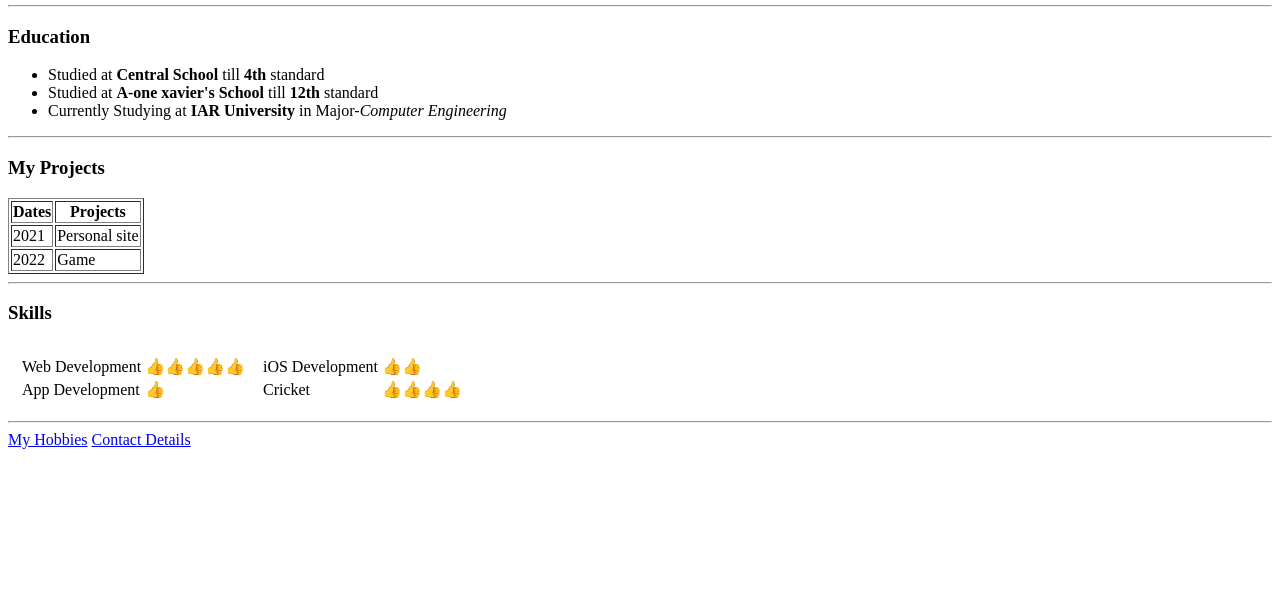
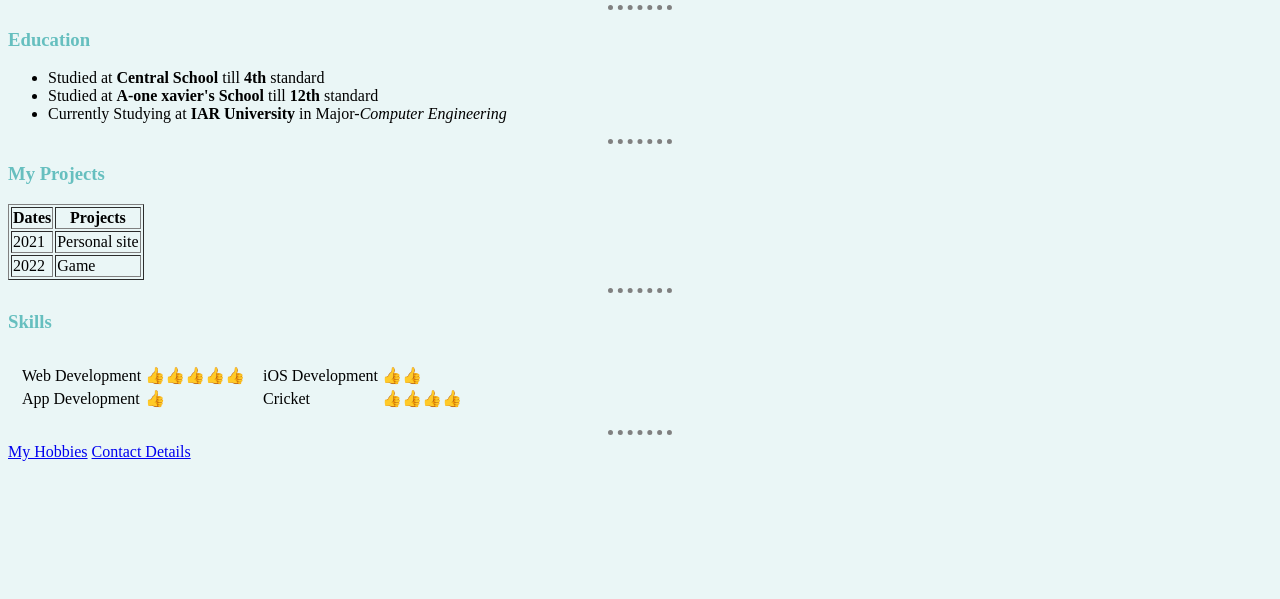
Before and after one commit to kart12368/cv, a plain HTML site: page index.html in a window 1280 px wide. Shown: the part 201-800 px from the top of the page. Drawn offline with Linux system fonts and the light colour scheme.

Commit message:
Update index.html

```diff
--- a/index.html
+++ b/index.html
@@ -1,6 +1,6 @@
 <!DOCTYPE html>
 <html lang="en" dir="ltr">
-<link rel="stylesheet" href="1.css">
+<link rel="stylesheet" href="css/styles.css">
 
 <head>
   <meta charset="utf-8">
```
